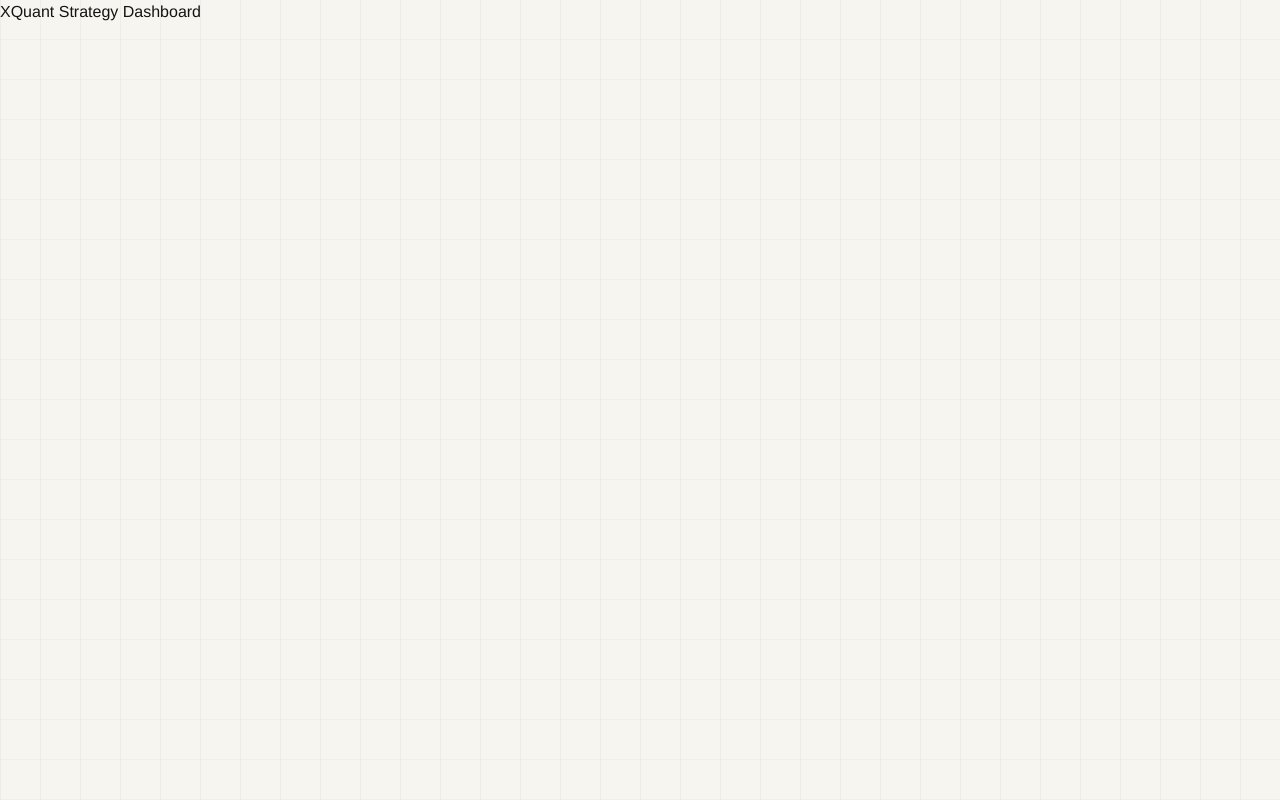
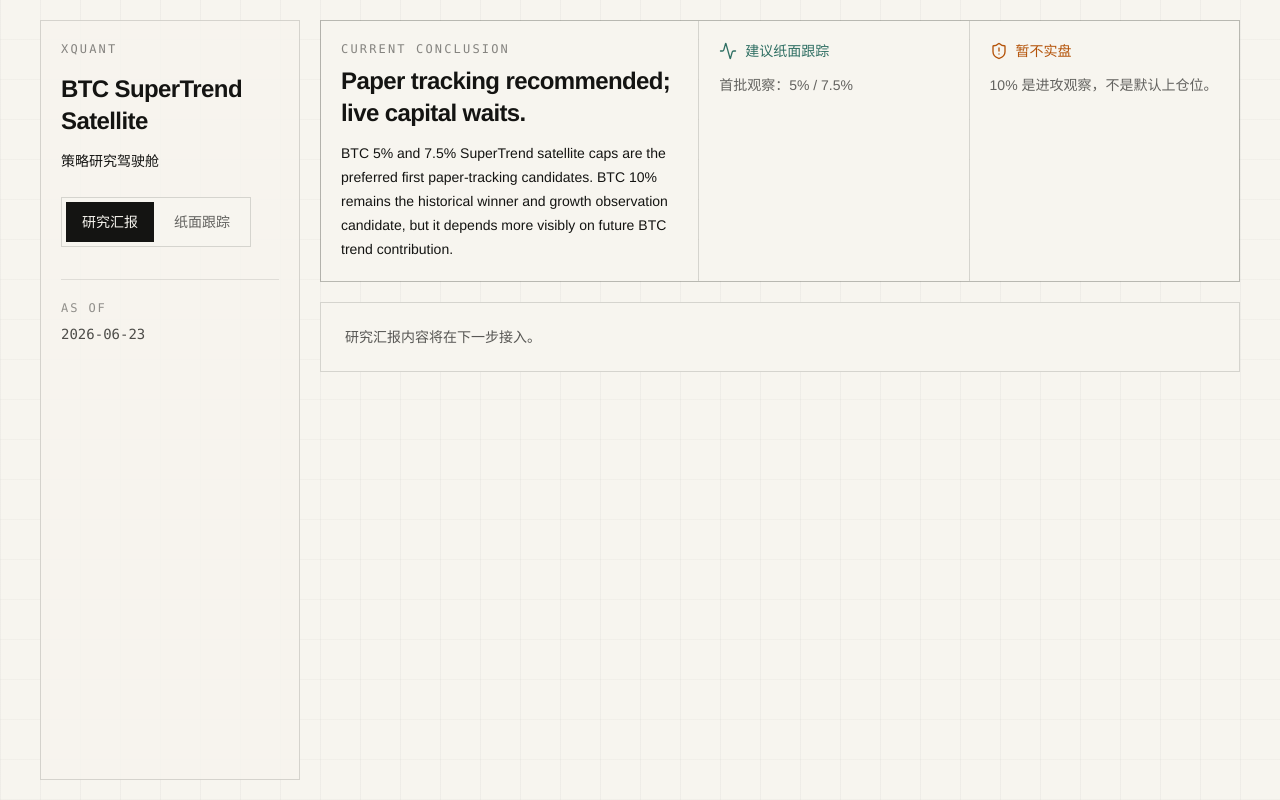
Before and after one commit to NightRain233/xquant, a React (Vite) app in the folder dashboard/: page / in a window 1280 px wide. Built offline with nearby package versions, Linux system fonts and the light colour scheme.

Commit message:
feat: render strategy dashboard shell

```diff
--- a/dashboard/src/App.tsx
+++ b/dashboard/src/App.tsx
@@ -1,3 +1,31 @@
+import { AppShell } from "./components/AppShell";
+import { useStrategyData } from "./data/useStrategyData";
+
 export default function App() {
-  return <div>XQuant Strategy Dashboard</div>;
+  const data = useStrategyData();
+
+  if (data.status === "loading") {
+    return (
+      <main className="min-h-[100dvh] px-4 py-5 text-ink md:px-8">
+        <div className="mx-auto max-w-[1440px] border border-ink/15 bg-paper p-6">
+          <div className="h-3 w-36 animate-pulse bg-ink/15" />
+          <div className="mt-5 h-8 w-80 max-w-full animate-pulse bg-ink/10" />
+          <div className="mt-4 h-24 animate-pulse bg-ink/10" />
+        </div>
+      </main>
+    );
+  }
+
+  if (data.status === "error") {
+    return (
+      <main className="min-h-[100dvh] px-4 py-5 text-ink md:px-8">
+        <div className="mx-auto max-w-[720px] border border-red-900/20 bg-paper p-6">
+          <p className="font-semibold text-red-900">数据加载失败</p>
+          <p className="mt-2 text-sm text-ink/65">{data.error}</p>
+        </div>
+      </main>
+    );
+  }
+
+  return <AppShell strategy={data.strategy} />;
 }
--- /dev/null
+++ b/dashboard/src/components/AppShell.tsx
@@ -0,0 +1,42 @@
+import { useState } from "react";
+import type { StrategyPackage } from "../data/types";
+import { DecisionStrip } from "./DecisionStrip";
+import { type DashboardMode, ModeTabs } from "./ModeTabs";
+
+type AppShellProps = {
+  strategy: StrategyPackage;
+};
+
+export function AppShell({ strategy }: AppShellProps) {
+  const [mode, setMode] = useState<DashboardMode>("report");
+
+  return (
+    <div className="min-h-[100dvh] px-4 py-5 text-ink md:px-8 lg:px-10">
+      <div className="mx-auto grid max-w-[1440px] gap-5 lg:grid-cols-[260px_1fr]">
+        <aside className="border border-ink/15 bg-paper/85 p-5 lg:sticky lg:top-5 lg:h-[calc(100dvh-2.5rem)]">
+          <p className="font-mono text-xs uppercase tracking-[0.18em] text-ink/50">XQuant</p>
+          <h1 className="mt-4 text-2xl font-semibold tracking-tight">{strategy.name}</h1>
+          <p className="mt-3 text-sm leading-6 text-ink/62">策略研究驾驶舱</p>
+          <div className="mt-6">
+            <ModeTabs mode={mode} onModeChange={setMode} />
+          </div>
+          <div className="mt-8 border-t border-ink/10 pt-5">
+            <p className="font-mono text-xs uppercase tracking-[0.16em] text-ink/45">As of</p>
+            <p className="mt-2 font-mono text-sm text-ink/75">{strategy.asOfDate}</p>
+          </div>
+        </aside>
+
+        <main className="space-y-5">
+          <DecisionStrip strategy={strategy} />
+          <div className="border border-ink/15 bg-paper p-6">
+            {mode === "report" ? (
+              <p className="text-sm text-ink/70">研究汇报内容将在下一步接入。</p>
+            ) : (
+              <p className="text-sm text-ink/70">纸面跟踪内容将在下一步接入。</p>
+            )}
+          </div>
+        </main>
+      </div>
+    </div>
+  );
+}
--- /dev/null
+++ b/dashboard/src/components/DecisionStrip.tsx
@@ -0,0 +1,36 @@
+import { Activity, ShieldAlert } from "lucide-react";
+import type { StrategyPackage } from "../data/types";
+
+type DecisionStripProps = {
+  strategy: StrategyPackage;
+};
+
+export function DecisionStrip({ strategy }: DecisionStripProps) {
+  return (
+    <section className="grid gap-px overflow-hidden border border-ink/15 bg-ink/15 md:grid-cols-[1.4fr_1fr_1fr]">
+      <div className="bg-paper p-5">
+        <p className="font-mono text-xs uppercase tracking-[0.18em] text-ink/50">Current conclusion</p>
+        <h2 className="mt-2 text-2xl font-semibold tracking-tight text-ink">{strategy.recommendation.headline}</h2>
+        <p className="mt-3 max-w-3xl text-sm leading-6 text-ink/68">{strategy.recommendation.summary}</p>
+      </div>
+      <div className="bg-paper p-5">
+        <div className="flex items-center gap-2 text-accent">
+          <Activity size={18} strokeWidth={1.8} />
+          <p className="text-sm font-semibold">建议纸面跟踪</p>
+        </div>
+        <p className="mt-3 text-sm leading-6 text-ink/65">
+          首批观察：{strategy.recommendation.preferredPaperCaps.join(" / ")}
+        </p>
+      </div>
+      <div className="bg-paper p-5">
+        <div className="flex items-center gap-2 text-amber-700">
+          <ShieldAlert size={18} strokeWidth={1.8} />
+          <p className="text-sm font-semibold">暂不实盘</p>
+        </div>
+        <p className="mt-3 text-sm leading-6 text-ink/65">
+          {strategy.recommendation.growthCandidateCap} 是进攻观察，不是默认上仓位。
+        </p>
+      </div>
+    </section>
+  );
+}
--- /dev/null
+++ b/dashboard/src/components/ModeTabs.tsx
@@ -0,0 +1,30 @@
+export type DashboardMode = "report" | "paper";
+
+type ModeTabsProps = {
+  mode: DashboardMode;
+  onModeChange: (mode: DashboardMode) => void;
+};
+
+const tabs: Array<{ id: DashboardMode; label: string }> = [
+  { id: "report", label: "研究汇报" },
+  { id: "paper", label: "纸面跟踪" }
+];
+
+export function ModeTabs({ mode, onModeChange }: ModeTabsProps) {
+  return (
+    <div className="inline-grid grid-cols-2 gap-1 border border-ink/15 bg-paper p-1">
+      {tabs.map((tab) => (
+        <button
+          key={tab.id}
+          className={`min-h-10 px-4 text-sm font-medium transition active:translate-y-px ${
+            mode === tab.id ? "bg-ink text-paper" : "text-ink/65 hover:bg-ink/5"
+          }`}
+          type="button"
+          onClick={() => onModeChange(tab.id)}
+        >
+          {tab.label}
+        </button>
+      ))}
+    </div>
+  );
+}
--- /dev/null
+++ b/dashboard/src/data/useStrategyData.ts
@@ -0,0 +1,51 @@
+import { useEffect, useState } from "react";
+import type { StrategyPackage } from "./types";
+
+type StrategyDataState =
+  | { status: "loading"; strategy: null; error: null }
+  | { status: "ready"; strategy: StrategyPackage; error: null }
+  | { status: "error"; strategy: null; error: string };
+
+export function useStrategyData(strategyId = "btc-supertrend-satellite"): StrategyDataState {
+  const [state, setState] = useState<StrategyDataState>({
+    status: "loading",
+    strategy: null,
+    error: null
+  });
+
+  useEffect(() => {
+    let cancelled = false;
+
+    async function loadStrategy() {
+      try {
+        const response = await fetch(`/data/strategies/${strategyId}/strategy.json`);
+
+        if (!response.ok) {
+          throw new Error(`Failed to load strategy data: ${response.status}`);
+        }
+
+        const strategy = (await response.json()) as StrategyPackage;
+
+        if (!cancelled) {
+          setState({ status: "ready", strategy, error: null });
+        }
+      } catch (error) {
+        if (!cancelled) {
+          setState({
+            status: "error",
+            strategy: null,
+            error: error instanceof Error ? error.message : "Unknown data loading error"
+          });
+        }
+      }
+    }
+
+    void loadStrategy();
+
+    return () => {
+      cancelled = true;
+    };
+  }, [strategyId]);
+
+  return state;
+}
```
Also changed, not shown: 1 other file (tests, documents, lock files or other folders).
